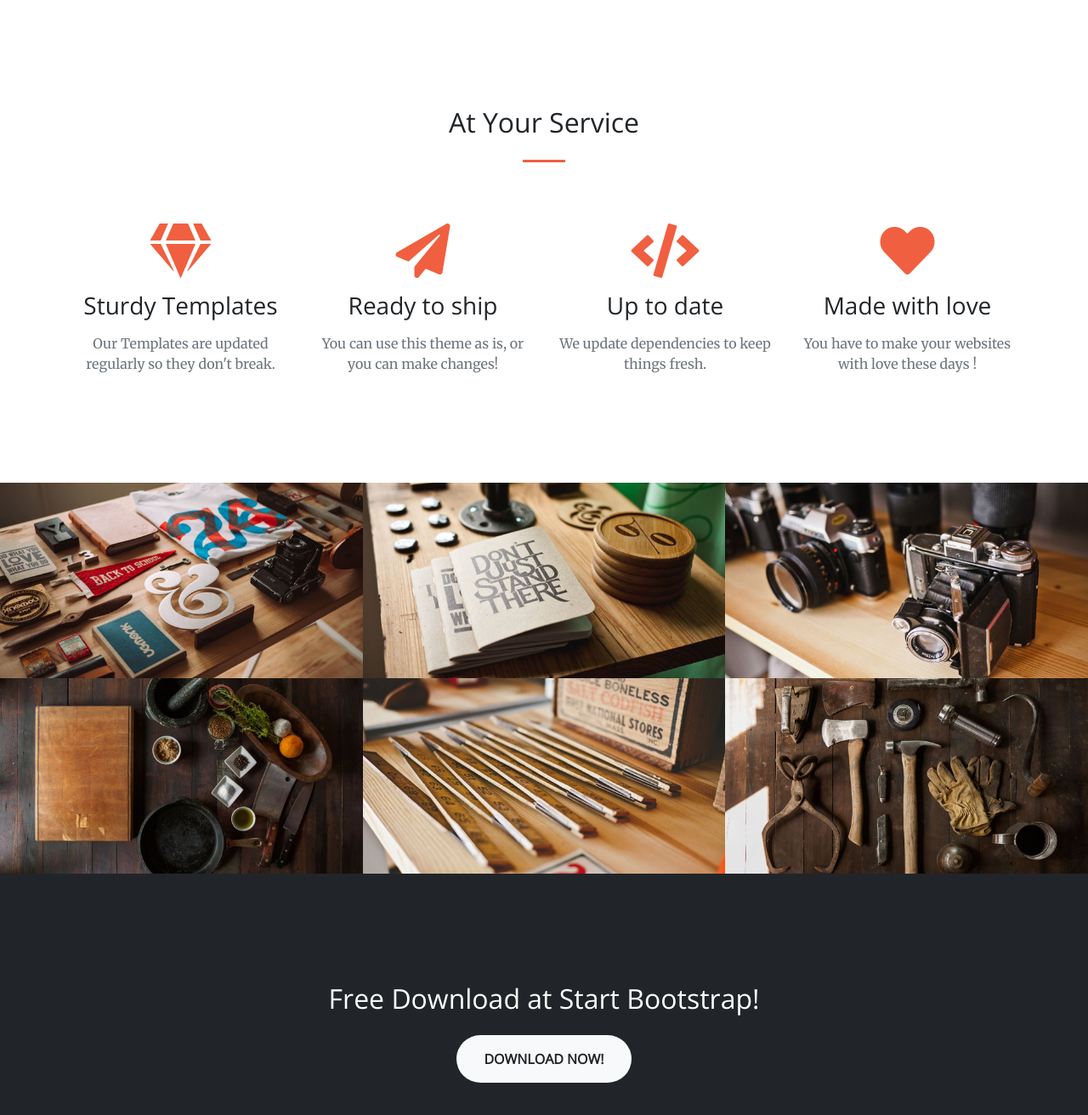
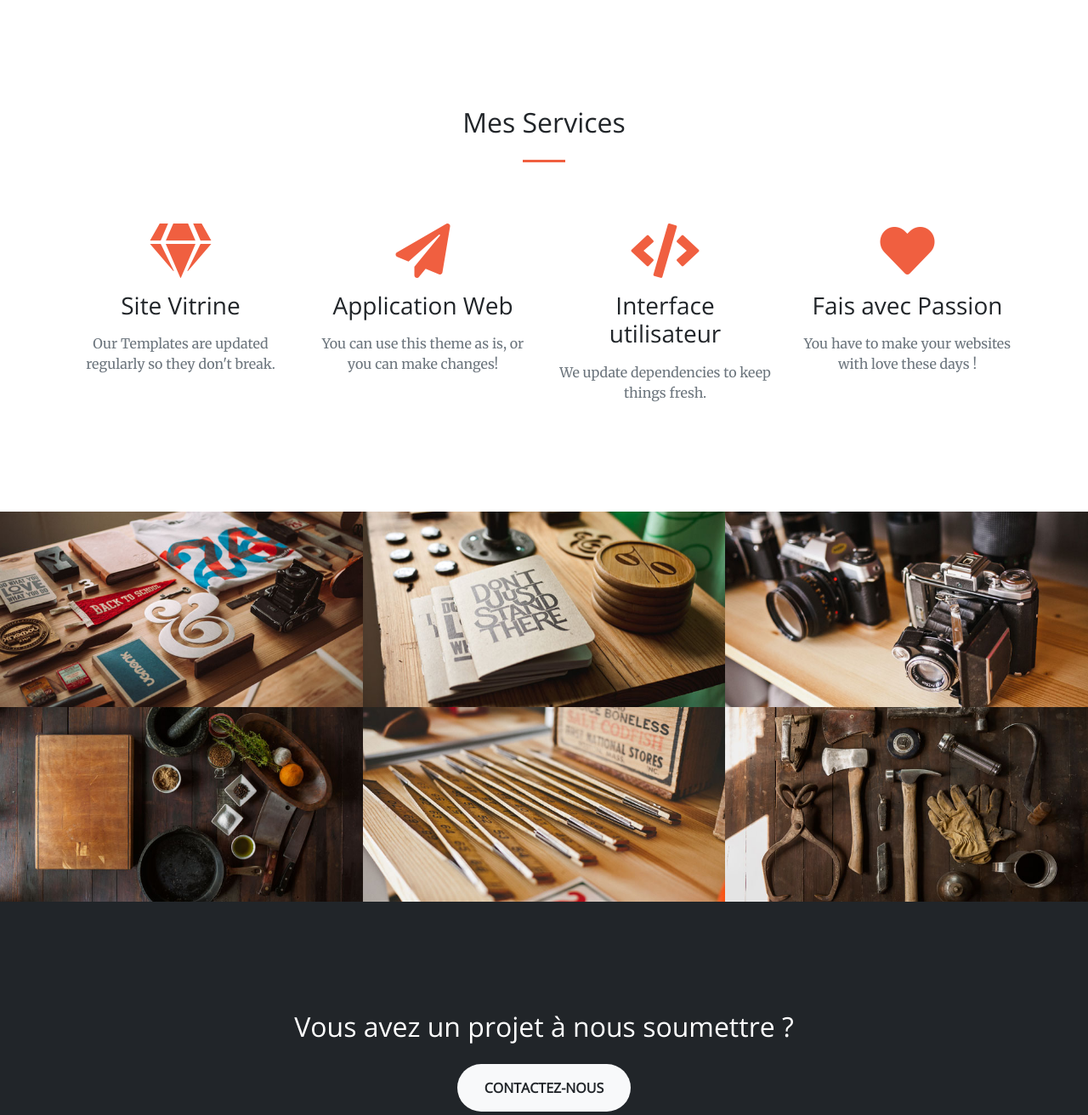
Before and after one commit to Biboys999/Digital_CV, a plain HTML site: page index.html in a window 1280 px wide. Shown: the part 1300-2612 px from the top of the page at 85% size. Drawn offline with nearby package versions, Linux system fonts and the light colour scheme.

Commit message:
project push

```diff
--- a/index.html
+++ b/index.html
@@ -4,7 +4,7 @@
 <head>
     <meta charset="UTF-8">
     <meta name="viewport" content="width=device-width, initial-scale=1.0">
-    <title>Site Boostrap</title>
+    <title>Portfolio</title>
 
     <!-- Boostrap CSS -->
     <link href="vendor/bootstrap/css/bootstrap.min.css" rel="stylesheet">
@@ -28,7 +28,7 @@
     <!-- Navigation -->
     <nav class="navbar navbar-expand-lg navbar-light fixed-top" id="mainNav">
         <div class="container">
-            <a class="navbar-brand js-scroll-trigger" href="#page-top">Start Bootstrap</a>
+            <a class="navbar-brand js-scroll-trigger" href="#page-top">Rayane-dev.com</a>
             <button class="navbar-toggler navbar-toggler-right" type="button" data-toggle="collapse" data-target="#navbarResponsive"
                 aria-controls="navbarResponsive" aria-expanded="false" aria-label="Toggle navigation">
                 <span class="navbar-toggler-icon"></span>
@@ -68,14 +68,14 @@
             <div class="row">
                 <div class="col-lg-10 mx-auto">
                     <h1 class="text-uppercase">
-                        <strong>Your Favorite Source of Free Bootstrap Themes</strong>
+                        <strong>Mohamed-Rayane Déveleppeur web</strong>
                     </h1>
                     <hr>
                 </div>
                 <div class="col-lg-8 mx-auto">
                     <p class="text-faded mb-5">Start Bootstrap can help you build better websites using the Bootstrap
                         CSS framework! Just download your template and start going, no strings attached!</p>
-                    <a href="#" class="btn btn-primary btn-xl js-scroll-trigger">Find Out More</a>
+                    <a href="#" class="btn btn-primary btn-xl js-scroll-trigger">En Savoir Plus</a>
                 </div>
             </div>
         </div>
@@ -106,7 +106,7 @@
         <div class="container">
             <div class="row">
                 <div class="col-lg-12 text-center">
-                    <h2 class="section-heading">At Your Service</h2>
+                    <h2 class="section-heading">Mes Services</h2>
                     <hr class="my-4">
                 </div>
             </div>
@@ -116,28 +116,28 @@
                 <div class="col-lg-3 col-md-6 text-center">
                     <div class="service-box mt-5 mx-auto">
                         <i class="fas fa-4x fa-gem text-primary mb-3 sr-icon-1"></i>
-                        <h3 class="mb-3">Sturdy Templates</h3>
+                        <h3 class="mb-3">Site Vitrine</h3>
                         <p class="text-muted mb-0">Our Templates are updated regularly so they don't break.</p>
                     </div>
                 </div>
                 <div class="col-lg-3 col-md-6 text-center">
                     <div class="service-box mt-5 mx-auto">
                         <i class="fas fa-4x fa-paper-plane text-primary mb-3 sr-icon-1"></i>
-                        <h3 class="mb-3">Ready to ship</h3>
+                        <h3 class="mb-3">Application Web</h3>
                         <p class="text-muted mb-0">You can use this theme as is, or you can make changes!</p>
                     </div>
                 </div>
                 <div class="col-lg-3 col-md-6 text-center">
                     <div class="service-box mt-5 mx-auto">
                         <i class="fas fa-4x fa-code text-primary mb-3 sr-icon-1"></i>
-                        <h3 class="mb-3">Up to date</h3>
+                        <h3 class="mb-3">Interface utilisateur</h3>
                         <p class="text-muted mb-0">We update dependencies to keep things fresh.</p>
                     </div>
                 </div>
                 <div class="col-lg-3 col-md-6 text-center">
                     <div class="service-box mt-5 mx-auto">
                         <i class="fas fa-4x fa-heart text-primary mb-3 sr-icon-1"></i>
-                        <h3 class="mb-3">Made with love</h3>
+                        <h3 class="mb-3">Fais avec Passion</h3>
                         <p class="text-muted mb-0">You have to make your websites with love these days !</p>
                     </div>
                 </div>
@@ -248,8 +248,8 @@
 
     <section class="bg-dark text-white">
         <div class="container text-center">
-            <h2 class="mb-4">Free Download at Start Bootstrap!</h2>
-            <a href="#" class="btn btn-light btn-xl sr-button">Download Now!</a>
+            <h2 class="mb-4">Vous avez un projet à nous soumettre ?</h2>
+            <a href="#" class="btn btn-light btn-xl sr-button">contactez-nous</a>
         </div>
     </section>
 
@@ -273,7 +273,7 @@
                 <div class="col-lg-4 mr-auto text-center">
                     <i class="fas fa-envelope fa-3x mb-3 sr-contact-2"></i>
                     <p>
-                        <a href="#">randomJoe@gmail.com</a>
+                        <a href="#">randomZ@gmail.com</a>
                     </p>
                 </div>
             </div>
```
